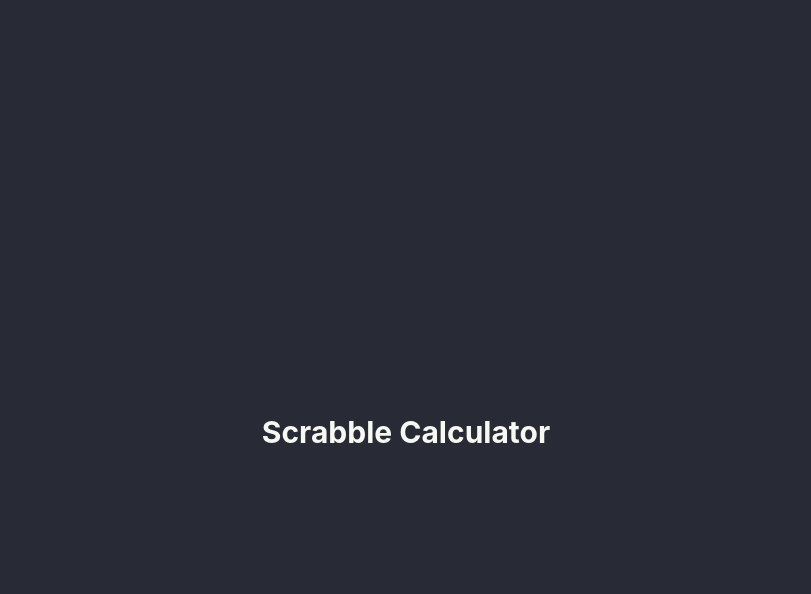
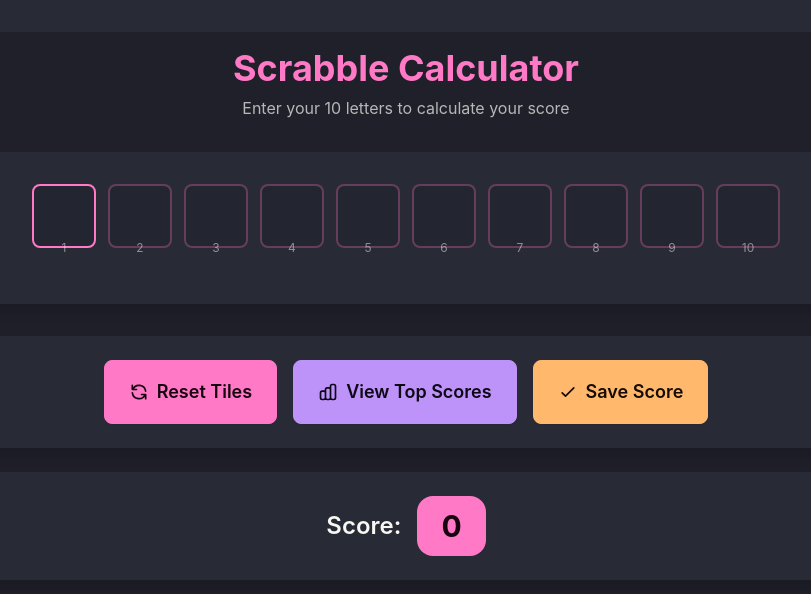
Before and after one commit to crjacinro/scrabble-calculator, a React (Vite) app in the folder frontend/: page / in a window 1280 px wide. Shown: the top 594 px of the page, without its empty margins (234-1045 px from the left). Built offline with nearby package versions, Linux system fonts and the light colour scheme.

Commit message:
Initial UI for index

```diff
--- /dev/null
+++ b/frontend/src/components/components/ActionButton.tsx
@@ -0,0 +1,17 @@
+import React from 'react';
+
+type ActionButtonProps = {
+  onClick?: () => void;
+  className: string;
+  icon: React.ReactNode;
+  children: React.ReactNode;
+};
+
+const ActionButton: React.FC<ActionButtonProps> = ({ onClick, className, icon, children }) => (
+  <button onClick={onClick} className={className}>
+    {icon}
+    {children}
+  </button>
+);
+
+export default ActionButton;
--- /dev/null
+++ b/frontend/src/components/components/LetterGrid.tsx
@@ -0,0 +1,34 @@
+import React from 'react';
+
+interface LetterGridProps {
+  tiles: string[];
+  handleTileChange: (index: number, value: string) => void;
+  handleKeyDown: (index: number, e: React.KeyboardEvent<HTMLInputElement>) => void;
+}
+
+const TilesGrid: React.FC<LetterGridProps> = ({ tiles, handleTileChange, handleKeyDown }) => (
+  <div className="bg-base-100 rounded-box p-8 shadow-xl mb-8">
+    <div className="flex justify-center items-center gap-3 mb-6">
+      {tiles.map((tile, index) => (
+        <div key={index} className="relative">
+          <input
+            id={`tile-${index}`}
+            type="text"
+            maxLength={1}
+            value={tile}
+            onChange={(e) => handleTileChange(index, e.target.value)}
+            onKeyDown={(e) => handleKeyDown(index, e)}
+            className="w-16 h-16 text-center text-2xl font-bold bg-base-200 border-2 border-primary/30 rounded-lg focus:border-primary focus:outline-none transition-all duration-200 hover:border-primary/50 uppercase"
+            placeholder=""
+            autoFocus={index === 0}
+          />
+          <div className="absolute -bottom-2 left-1/2 transform -translate-x-1/2 text-xs text-base-content/50">
+            {index + 1}
+          </div>
+        </div>
+      ))}
+    </div>
+  </div>
+);
+
+export default TilesGrid;
--- a/frontend/src/components/screens/404.tsx
+++ b/frontend/src/components/screens/404.tsx
@@ -1,4 +1,4 @@
-import {Head} from "~/components/shared/Head";
+import {Head} from "~/components/components/Head";
 
 function Page404() {
   return (
--- a/frontend/src/components/screens/Index.tsx
+++ b/frontend/src/components/screens/Index.tsx
@@ -1,15 +1,115 @@
-import { Head } from '~/components/shared/Head';
+import { Head } from '~/components/components/Head';
+import React, { useState } from 'react';
+import LetterGrid from '~/components/components/LetterGrid';
+import ActionButton from '~/components/components/ActionButton';
 
 function Index() {
+  const [tiles, setTiles] = useState<string[]>(Array(10).fill(''));
+  const [score, setScore] = useState<number>(0);
+
+  const handleTileChange = (index: number, value: string) => {
+    const newTiles = [...tiles];
+    newTiles[index] = value.toUpperCase();
+    setTiles(newTiles);
+
+    // Auto-focus next tile if current tile is filled
+    if (value && index < 9) {
+      const nextInput = document.getElementById(`tile-${index + 1}`);
+      if (nextInput) {
+        nextInput.focus();
+      }
+    }
+  };
+
+  const handleKeyDown = (index: number, e: React.KeyboardEvent<HTMLInputElement>) => {
+    // Handle backspace to go to previous tile
+    if (e.key === 'Backspace' && !tiles[index] && index > 0) {
+      const prevInput = document.getElementById(`tile-${index - 1}`);
+      if (prevInput) {
+        prevInput.focus();
+      }
+    }
+  };
+
+  const resetTiles = () => {
+    setTiles(Array(10).fill(''));
+    setScore(0);
+    // Focus first tile
+    const firstInput = document.getElementById('tile-0');
+    if (firstInput) {
+      firstInput.focus();
+    }
+  };
+
   return (
     <>
       <Head title="Scrabble Calculator" />
-      <div className="hero min-h-screen">
-        <div className="text-center hero-content">
-          <div>
-            <h1 className="text-3xl font-bold">
+      <div className="min-h-screen bg-base-300 p-4">
+        <div className="max-w-4xl mx-auto">
+          {/* Header */}
+          <div className="text-center mb-8">
+            <h1 className="text-4xl font-bold text-primary mb-2">
               Scrabble Calculator
             </h1>
+            <p className="text-base-content/70">
+              Enter your 10 letters to calculate your score
+            </p>
+          </div>
+
+          {/* Tiles Grid */}
+          <LetterGrid
+            tiles={tiles}
+            handleTileChange={handleTileChange}
+            handleKeyDown={handleKeyDown}
+          />
+
+          {/* Action Buttons */}
+          <div className="bg-base-100 rounded-box p-6 shadow-xl mb-6">
+            <div className="flex flex-wrap gap-4 justify-center">
+              <ActionButton
+                onClick={resetTiles}
+                className="btn btn-primary btn-lg gap-2"
+                icon={
+                  <svg className="w-5 h-5" fill="none" stroke="currentColor" viewBox="0 0 24 24">
+                    <path strokeLinecap="round" strokeLinejoin="round" strokeWidth={2} d="M4 4v5h.582m15.356 2A8.001 8.001 0 004.582 9m0 0H9m11 11v-5h-.581m0 0a8.003 8.003 0 01-15.357-2m15.357 2H15" />
+                  </svg>
+                }
+              >
+                Reset Tiles
+              </ActionButton>
+
+              <ActionButton
+                className="btn btn-secondary btn-lg gap-2"
+                icon={
+                  <svg className="w-5 h-5" fill="none" stroke="currentColor" viewBox="0 0 24 24">
+                    <path strokeLinecap="round" strokeLinejoin="round" strokeWidth={2} d="M9 19v-6a2 2 0 00-2-2H5a2 2 0 00-2 2v6a2 2 0 002 2h2a2 2 0 002-2zm0 0V9a2 2 0 012-2h2a2 2 0 012 2v10m-6 0a2 2 0 002 2h2a2 2 0 002-2m0 0V5a2 2 0 012-2h2a2 2 0 012 2v14a2 2 0 01-2 2h-2a2 2 0 01-2-2z" />
+                  </svg>
+                }
+              >
+                View Top Scores
+              </ActionButton>
+
+              <ActionButton
+                className="btn btn-accent btn-lg gap-2"
+                icon={
+                  <svg className="w-5 h-5" fill="none" stroke="currentColor" viewBox="0 0 24 24">
+                    <path strokeLinecap="round" strokeLinejoin="round" strokeWidth={2} d="M5 13l4 4L19 7" />
+                  </svg>
+                }
+              >
+                Save Score
+              </ActionButton>
+            </div>
+          </div>
+
+          {/* Score Display */}
+          <div className="bg-base-100 rounded-box p-6 shadow-xl text-center">
+            <div className="flex items-center justify-center gap-4">
+              <span className="text-2xl font-semibold text-base-content">Score:</span>
+              <div className="bg-primary text-primary-content px-6 py-3 rounded-box">
+                <span className="text-3xl font-bold">{score}</span>
+              </div>
+            </div>
           </div>
         </div>
       </div>
```
Also changed, not shown: frontend/src/components/components/Head.tsx (renamed from frontend/src/components/shared/Head.tsx).
